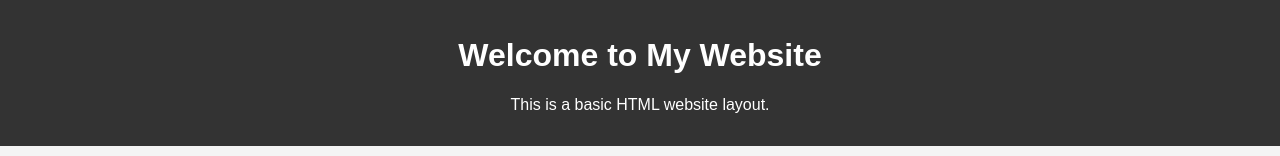
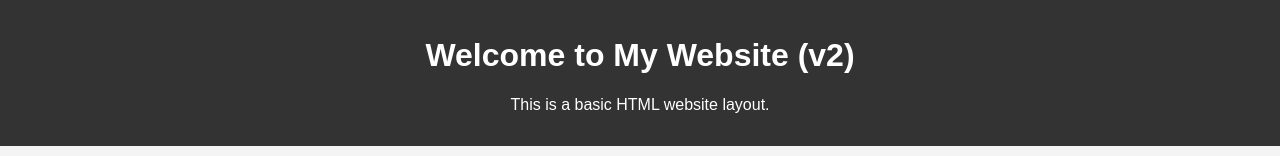
Before and after one commit to saprykins/web_resume_project, a plain HTML site: page web_resume_in_aws/index.html in a window 1280 px wide. Shown: the top 156 px of the page. Drawn offline with Linux system fonts and the light colour scheme; no server answers.

Commit message:
test workflow

```diff
--- a/web_resume_in_aws/index.html
+++ b/web_resume_in_aws/index.html
@@ -3,7 +3,7 @@
 <head>
     <meta charset="UTF-8">
     <meta name="viewport" content="width=device-width, initial-scale=1.0">
-    <title>My Basic Website - v2</title>
+    <title>My Basic Website</title>
     <style>
         /* Simple CSS styling */
         body {
@@ -71,7 +71,7 @@
 <body>
 
     <header>
-        <h1>Welcome to My Website</h1>
+        <h1>Welcome to My Website (v2)</h1>
         <p>This is a basic HTML website layout.</p>
     </header>
 
```
